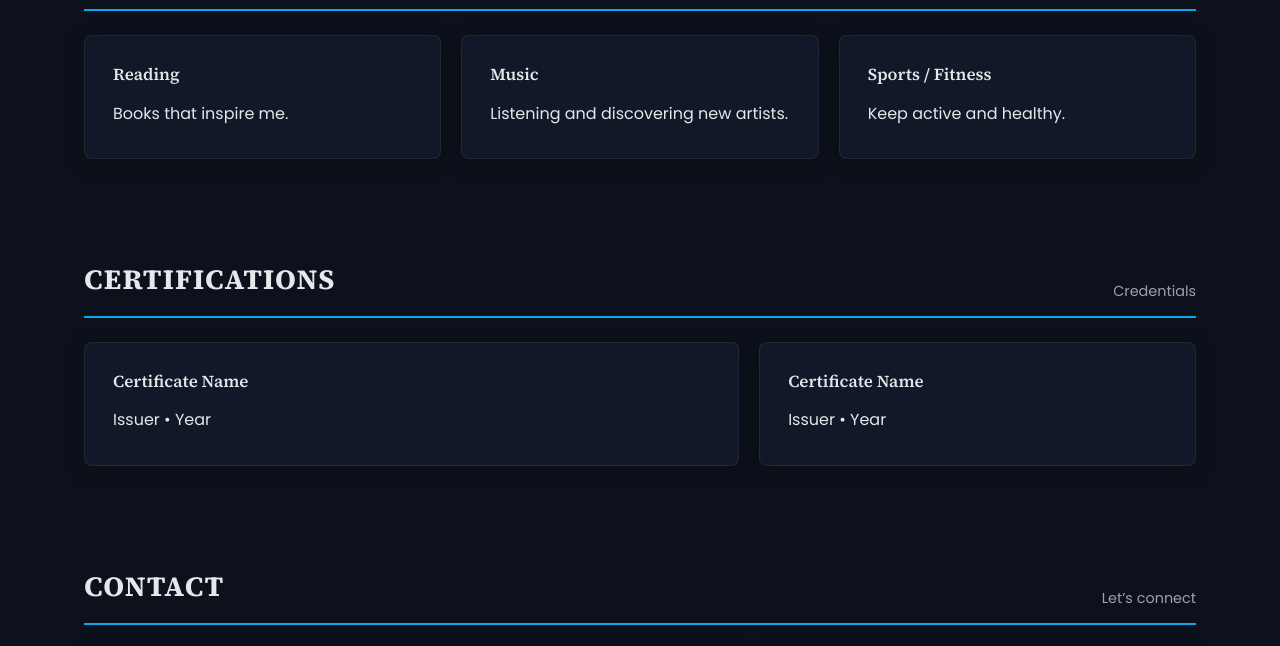
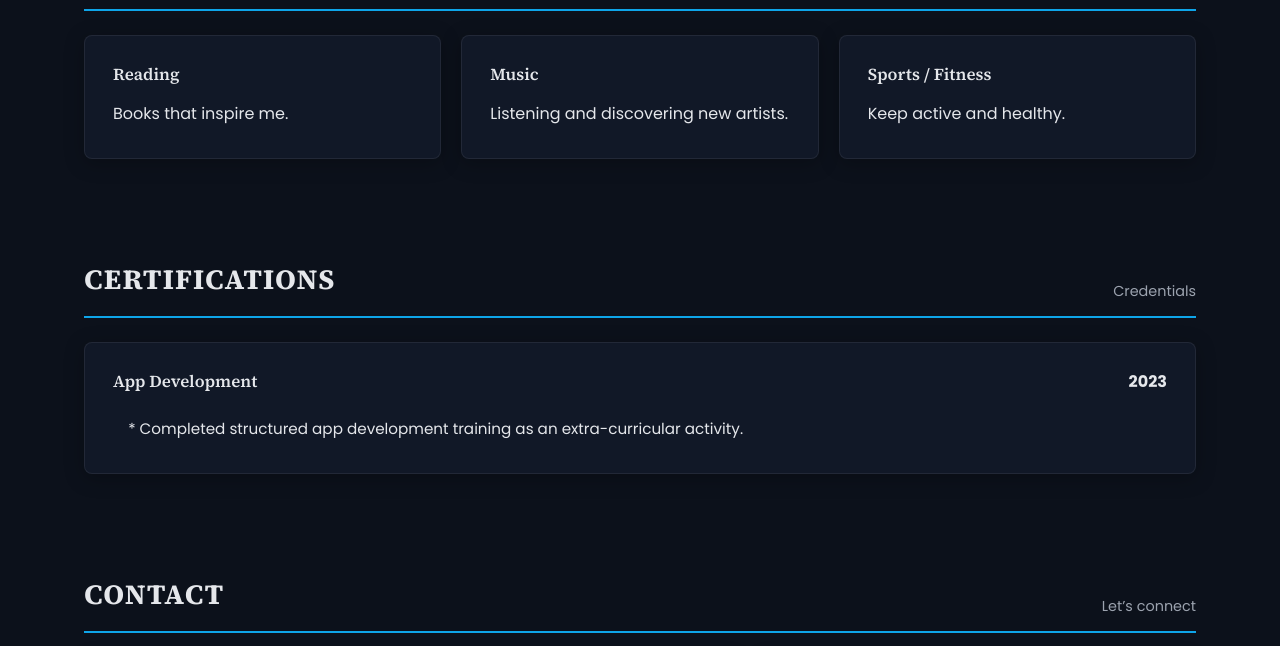
Before and after one commit to MahidurSakib/Portfolio, a plain HTML site: page index.html in a window 1280 px wide. Shown: the part 2945-3591 px from the top of the page. Drawn offline with Linux system fonts and the light colour scheme.

Commit message:
contact and certificate edited

```diff
--- a/index.html
+++ b/index.html
@@ -180,6 +180,13 @@
     .cv-project-tags .tag{font-size:.72rem; padding:4px 8px}
     @media (max-width:640px){ .cv-row{grid-template-columns:1fr; gap:4px} }
 
+    /* Certifications single-entry layout */
+    .cert-panel{padding:24px 28px}
+    .cert-head{display:flex; justify-content:space-between; align-items:baseline; gap:12px; margin-bottom:10px}
+    .cert-title{margin:0; font-family:var(--serif); font-weight:700; font-size:1.05rem; color:var(--text)}
+    .cert-year{margin:0; font-weight:700; font-size:1rem; color:var(--text)}
+    .cert-desc{margin:0; padding-left:1em; font-size:.95rem; line-height:1.6; color:var(--text)}
+
     form .row{display:grid; gap:12px; grid-template-columns:1fr 1fr}
     form .row > * {min-width:0}
     @media (max-width:700px){ form .row{grid-template-columns:1fr} }
@@ -330,8 +337,8 @@
           <div class="edu-item">
             <div class="dotline" aria-hidden="true"></div>
             <div class="edu-body">
-              <h3>🎓 B.Sc. in Computer Science, Brac University</h3>
-              <small>2022–2025</small>
+              <h3>🎓 B.Sc. in Computer Science, BRAC University</h3>
+              <small>2022–2026</small>
             </div>
           </div>
           <div class="edu-item">
@@ -460,9 +467,12 @@
           <h2 id="certs-head">Certifications</h2>
           <div class="sub">Credentials</div>
         </div>
-        <div class="grid cols-2">
-          <div class="panel"><h3>Certificate Name</h3><p>Issuer • Year</p></div>
-          <div class="panel"><h3>Certificate Name</h3><p>Issuer • Year</p></div>
+        <div class="panel cert-panel">
+          <div class="cert-head">
+            <h3 class="cert-title">App Development</h3>
+            <span class="cert-year">2023</span>
+          </div>
+          <p class="cert-desc">* Completed structured app development training as an extra-curricular activity.</p>
         </div>
       </div>
     </section>
@@ -497,9 +507,11 @@
                   <svg viewBox="0 0 24 24" aria-hidden="true"><path fill="currentColor" d="m2 21 21-9L2 3v7l15 2-15 2z"/></svg>
                   <span class="btn-text">Send</span>
                 </button>
-                <a class="btn ghost" href="mailto:mahidursakib@gmail.com">Email directly</a>
               </div>
             </form>
+            <div style="margin-top:12px">
+              <a class="btn ghost" href="mailto:mahidursakib@gmail.com" target="_blank" rel="noopener">Email directly</a>
+            </div>
           </div>
 
           <div class="panel">
```
